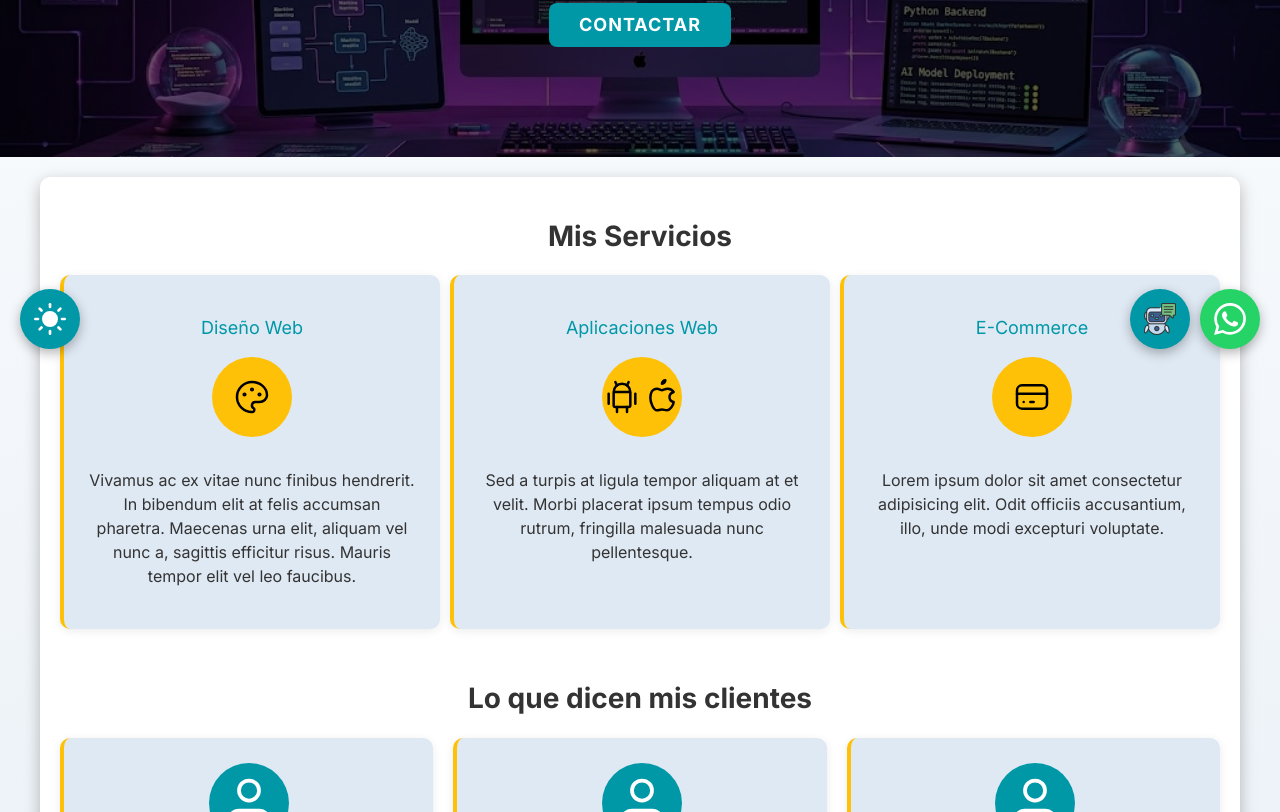
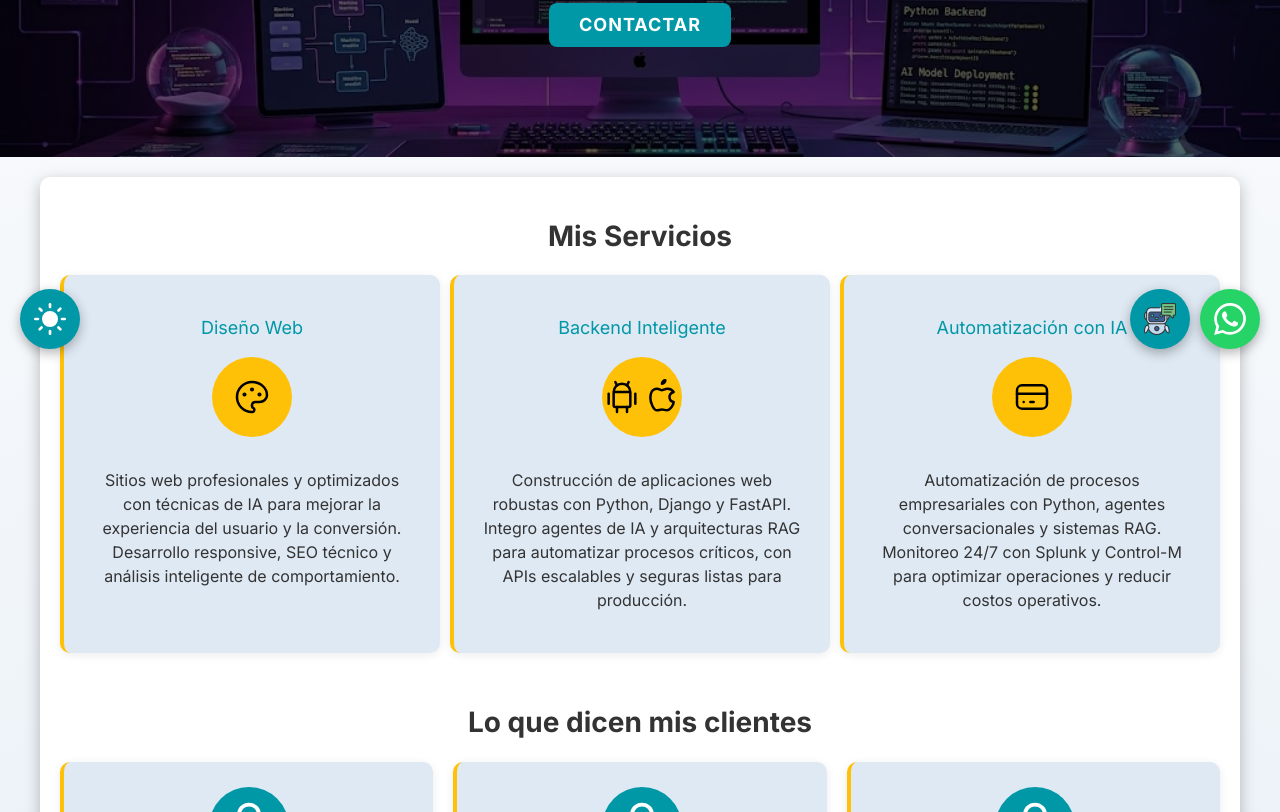
Before and after one commit to eduardoromeror9/webPersonalCorreos, a website: page index.html in a window 1280 px wide. Shown: the part 431-1243 px from the top of the page. Drawn offline with Linux system fonts and the light colour scheme.

Commit message:
mejora en el index

```diff
--- a/index.html
+++ b/index.html
@@ -67,12 +67,13 @@
             <circle cx="16.5" cy="10.5" r=".5" fill="currentColor" />
           </svg>
         </div>
-        <p>Vivamus ac ex vitae nunc finibus hendrerit. In bibendum elit at felis accumsan pharetra. Maecenas urna elit,
-          aliquam vel nunc a, sagittis efficitur risus. Mauris tempor elit vel leo faucibus.</p>
+        <p>
+          Sitios web profesionales y optimizados con técnicas de IA para mejorar la experiencia del usuario y la conversión. Desarrollo responsive, SEO técnico y análisis inteligente de comportamiento.
+        </p>
       </section>
 
       <section class="servicio">
-        <h3>Aplicaciones Web</h3>
+        <h3>Backend Inteligente</h3>
         <div class="iconos">
           <svg xmlns="http://www.w3.org/2000/svg" class="icon icon-tabler icon-tabler-brand-android" width="40"
             height="40" viewBox="0 0 24 24" stroke-width="1.5" stroke="#000000" fill="none" stroke-linecap="round"
@@ -95,13 +96,13 @@
             <path d="M12 4a2 2 0 0 0 2 -2a2 2 0 0 0 -2 2" />
           </svg>
         </div>
-        <p>Sed a turpis at ligula tempor aliquam at et velit. Morbi placerat ipsum tempus odio rutrum, fringilla
-          malesuada
-          nunc pellentesque.</p>
+        <p>
+          Construcción de aplicaciones web robustas con Python, Django y FastAPI. Integro agentes de IA y arquitecturas RAG para automatizar procesos críticos, con APIs escalables y seguras listas para producción.
+        </p>
       </section>
 
       <section class="servicio">
-        <h3>E-Commerce</h3>
+        <h3>Automatización con IA</h3>
         <div class="iconos">
           <svg xmlns="http://www.w3.org/2000/svg" class="icon icon-tabler icon-tabler-credit-card" width="40"
             height="40" viewBox="0 0 24 24" stroke-width="1.5" stroke="#000000" fill="none" stroke-linecap="round"
@@ -113,8 +114,9 @@
             <line x1="11" y1="15" x2="13" y2="15" />
           </svg>
         </div>
-        <p>Lorem ipsum dolor sit amet consectetur adipisicing elit. Odit officiis accusantium, illo, unde modi excepturi
-          voluptate.</p>
+        <p>
+          Automatización de procesos empresariales con Python, agentes conversacionales y sistemas RAG. Monitoreo 24/7 con Splunk y Control-M para optimizar operaciones y reducir costos operativos.
+        </p>
       </section>
     </div>
 
--- a/knowledge.json
+++ b/knowledge.json
@@ -1,5 +1,6 @@
 [
-  {"id": "pais",
+  {
+  "id": "pais",
   "preguntas": [
     "¿De qué país eres?",
     "¿Cuál es tu nacionalidad?",
@@ -15,7 +16,8 @@
     "preguntas": [
       "¿De qué parte de Venezuela eres?",
       "¿Cuál es tu ciudad natal?",
-      "¿Dónde naciste en Venezuela?"
+      "¿Dónde naciste en Venezuela?",
+      "¿En donde naciste?"
     ],
     "respuesta": "Soy de La Guaira, Venezuela."
   },
```
